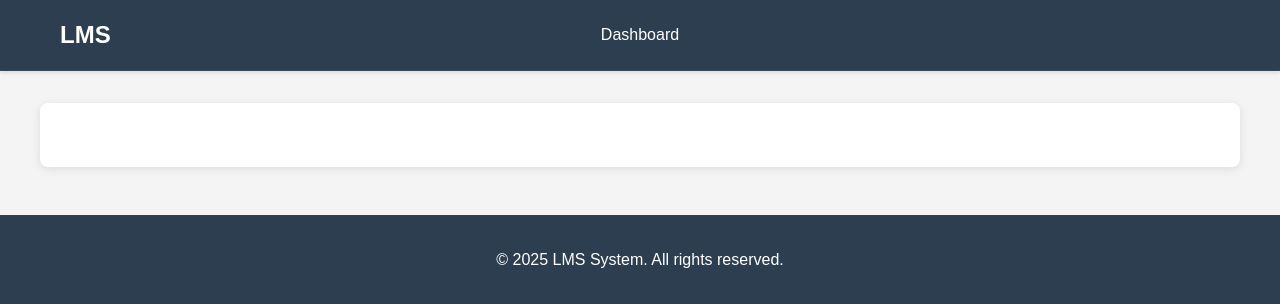
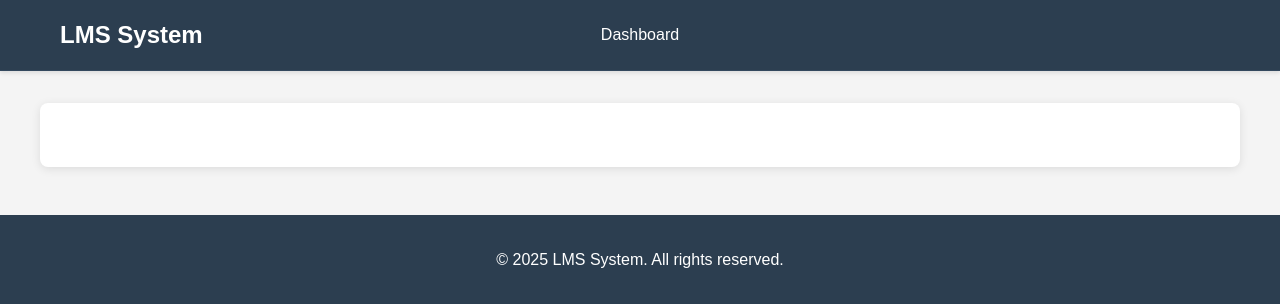
Before and after one commit to mansor121422/WebSystem-ITE311, a CodeIgniter 4 app: the page made by app/Views/template.php in a window 1280 px wide. Shown: the top 304 px of the page. Run offline with PHP 8.4 and a stand-in for CodeIgniter, Linux system fonts and the light colour scheme; the template is opened without the code that fills it, so the values that code supplies are empty; some libraries are stand-ins or nearby versions.

Commit message:
Lab5 design adjustment
.

```diff
--- a/app/Views/templates/header.php
+++ b/app/Views/templates/header.php
@@ -10,7 +10,7 @@ $currentPage = $page ?? '';
 <nav class="navbar navbar-logged-in">
     <div class="container">
         <a class="navbar-brand" href="<?= base_url('dashboard') ?>">
-            <strong>LMS</strong>
+            <strong>LMS System</strong>
         </a>
 
         <ul class="navbar-nav navbar-nav-center">
```
Also changed, not shown: 3 other files.
